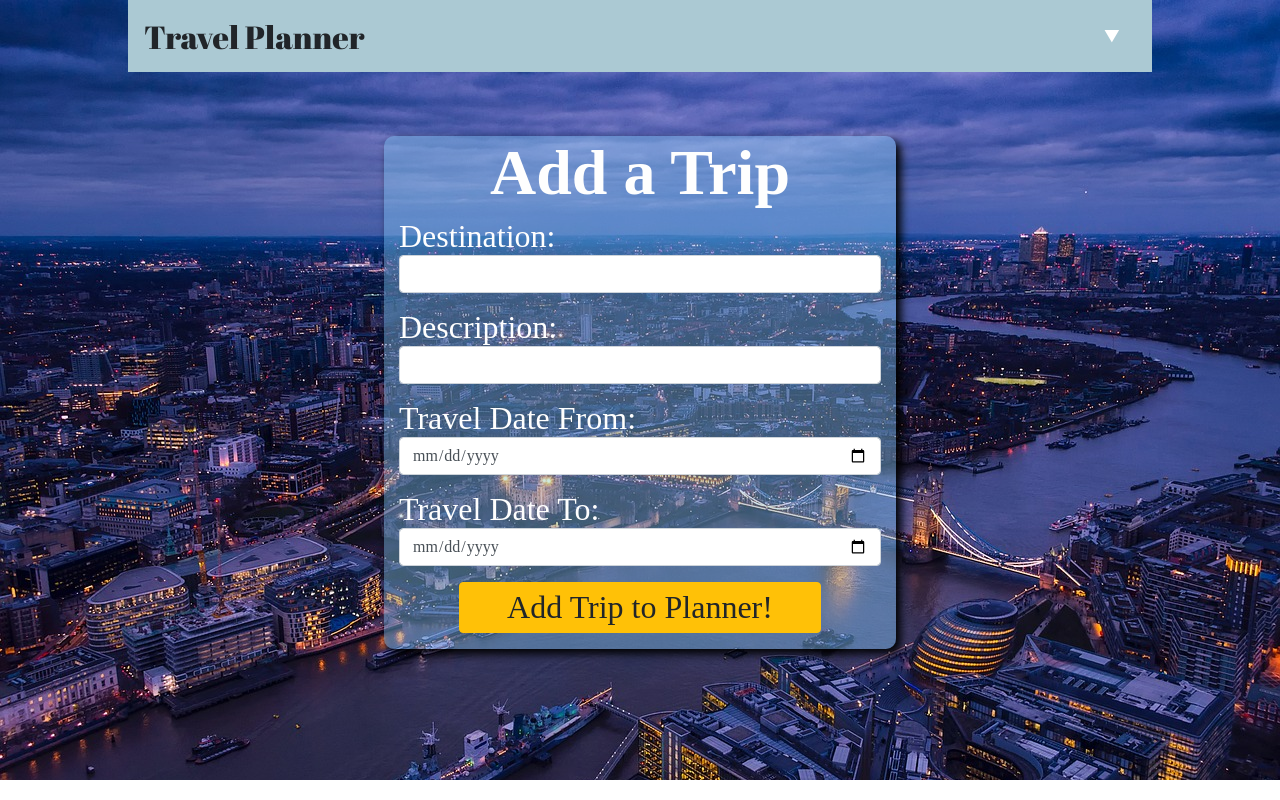
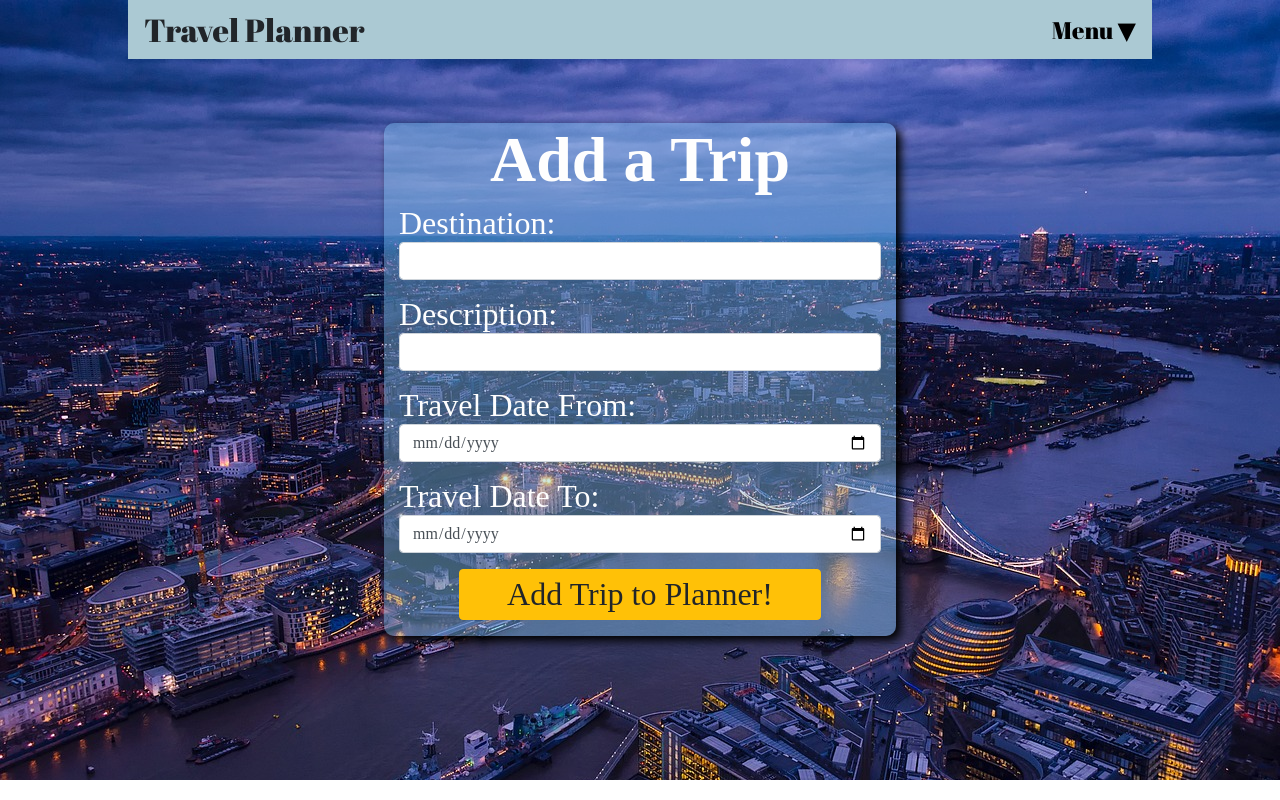
Before and after one commit to brentEvans/Travel-Planner, a Django app: page /travels/add/ in a window 1280 px wide. Run offline with Django 3.2, Linux system fonts and the light colour scheme; parts of the project's set-up code (start-up, migrations or seed data) failed here and were passed over; some libraries are stand-ins or nearby versions; some web fonts are replaced.

Commit message:
reformatted dropdown buttons

```diff
--- a/apps/travel_app/static/travel_app/css/style.css
+++ b/apps/travel_app/static/travel_app/css/style.css
@@ -175,9 +175,9 @@
 
 .dropbtn {
     background-color: inherit;
-    color: white;
-    padding: 16px;
-    font-size: 16px;
+    /* padding: 16px; */
+    font: 1.5rem 'Abril Fatface', cursive;
+    /* font-size: 16px; */
     border: none;
 }
 .dropdown {
--- a/apps/travel_app/templates/travel_app/add_plan.html
+++ b/apps/travel_app/templates/travel_app/add_plan.html
@@ -20,7 +20,7 @@
         <div class="Menu navbar">
             <div class="Logo">Travel Planner</div>
             <div class="dropdown">
-                <button class="dropbtn">&#x25BC</button>
+                <button class="dropbtn">Menu &#x25BC</button>
                 <div class="dropdown-content">
                     <a href="/travels">Home</a>
                     <a href="/logout">Logout!</a>
--- a/apps/travel_app/templates/travel_app/destination.html
+++ b/apps/travel_app/templates/travel_app/destination.html
@@ -19,7 +19,7 @@
         <div class="Menu navbar">
             <div class="Logo">Travel Planner</div>
             <div class="dropdown">
-                <button class="dropbtn">&#x25BC</button>
+                <button class="dropbtn">Menu &#x25BC</button>
                 <div class="dropdown-content">
                     <a href="/travels">Home</a>
                     <a href="/logout">Logout!</a>
--- a/apps/travel_app/templates/travel_app/user_page.html
+++ b/apps/travel_app/templates/travel_app/user_page.html
@@ -20,7 +20,7 @@
         <div class="Menu navbar">
             <div class="Logo">Travel Planner</div>
             <div class="dropdown">
-                <button class="dropbtn">&#x25BC</button>
+                <button class="dropbtn">Menu &#x25BC</button>
                 <div class="dropdown-content">
                     <a href="/travels">Home</a>
                     <a href="/logout">Logout!</a>
```
